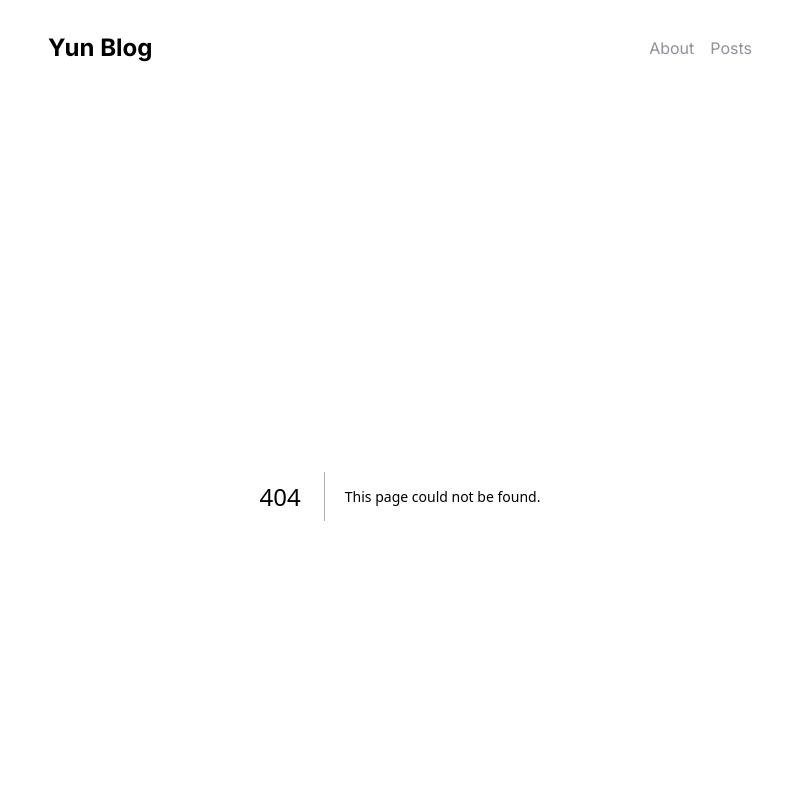
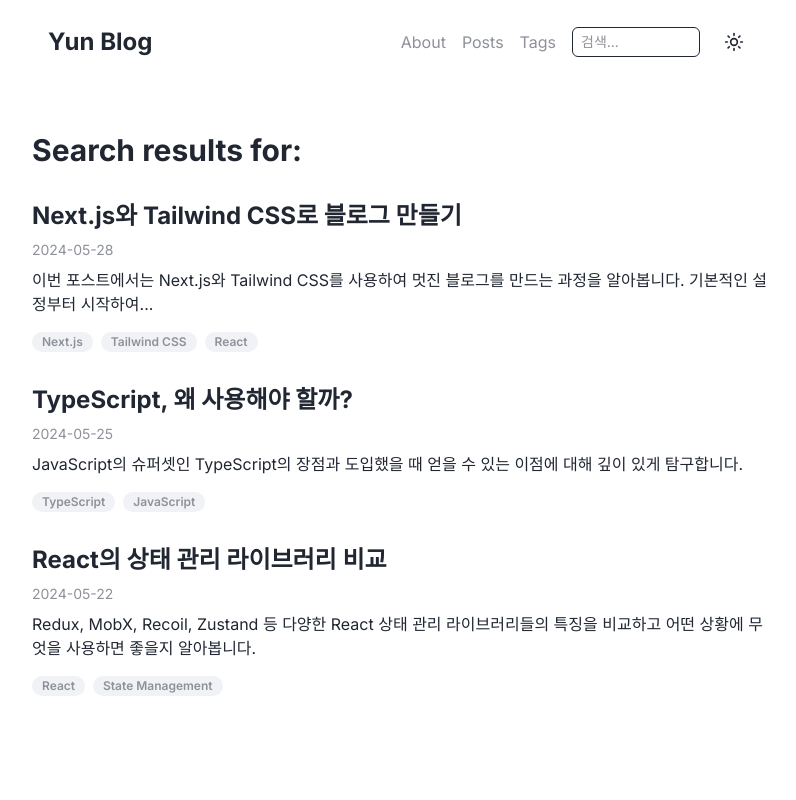
Before and after one commit to Yseek/yun-blog, a Next.js app: page /yun-blog/search in a window 1280 px wide. Before the commit this address had no page. Shown: the top 800 px of the page, without its empty margins (240-1036 px from the left). Built offline with nearby package versions, Linux system fonts and the light colour scheme.

Commit message:
✨ tag, 테마, 검색 추가

```diff
--- /dev/null
+++ b/src/app/search/page.tsx
@@ -0,0 +1,32 @@
+"use client";
+
+import { useSearchParams } from 'next/navigation';
+import { PostPreview } from '@/components/PostPreview';
+import { posts } from '@/posts';
+
+export default function SearchPage() {
+  const searchParams = useSearchParams();
+  const query = searchParams.get('q') || '';
+
+  const filteredPosts = posts.filter(post =>
+    post.title.toLowerCase().includes(query.toLowerCase()) ||
+    post.summary.toLowerCase().includes(query.toLowerCase())
+  );
+
+  return (
+    <div className="py-12">
+      <h1 className="text-3xl font-bold mb-8">
+        Search results for: <span className="text-primary">{query}</span>
+      </h1>
+      <div>
+        {filteredPosts.length > 0 ? (
+          filteredPosts.map(post => (
+            <PostPreview key={post.id} post={post} />
+          ))
+        ) : (
+          <p>검색 결과가 없습니다.</p>
+        )}
+      </div>
+    </div>
+  );
+}
--- /dev/null
+++ b/src/app/tags/[tag]/page.tsx
@@ -0,0 +1,33 @@
+import { PostPreview } from '@/components/PostPreview';
+import { posts } from '@/posts';
+import type { Post } from '@/posts';
+
+// 동적 메타데이터 생성
+export async function generateMetadata({ params }: { params: { tag: string } }) {
+  const tag = decodeURIComponent(params.tag);
+  return {
+    title: `Posts tagged with "${tag}" | Yun Blog`,
+  };
+}
+
+export default function TagPage({ params }: { params: { tag: string } }) {
+  const tag = decodeURIComponent(params.tag);
+  const filteredPosts = posts.filter(post => post.tags.includes(tag));
+
+  return (
+    <div className="py-12">
+      <h1 className="text-3xl font-bold mb-8">
+        Posts tagged with: <span className="text-primary">{tag}</span>
+      </h1>
+      <div>
+        {filteredPosts.length > 0 ? (
+          filteredPosts.map((post: Post) => (
+            <PostPreview key={post.id} post={post} />
+          ))
+        ) : (
+          <p>해당 태그를 가진 게시물이 없습니다.</p>
+        )}
+      </div>
+    </div>
+  );
+}
--- /dev/null
+++ b/src/app/tags/page.tsx
@@ -0,0 +1,36 @@
+import type { Metadata } from 'next';
+import Link from 'next/link';
+import { posts } from '@/posts';
+
+export const metadata: Metadata = {
+  title: 'Tags | Yun Blog',
+  description: '블로그의 모든 태그 목록',
+};
+
+export default function TagsPage() {
+  const allTags = [...new Set(posts.flatMap(post => post.tags))];
+
+  return (
+    <div className="py-12">
+      <div className="text-center mb-12">
+        <h1 className="text-4xl font-extrabold tracking-tight text-primary sm:text-5xl">
+          Tags
+        </h1>
+        <p className="mt-4 max-w-2xl mx-auto text-xl text-muted-foreground">
+          태그 별로 게시물을 모아보세요.
+        </p>
+      </div>
+      <div className="flex flex-wrap justify-center gap-4">
+        {allTags.map(tag => (
+          <Link
+            key={tag}
+            href={`/tags/${encodeURIComponent(tag)}`}
+            className="bg-muted text-muted-foreground hover:bg-primary hover:text-primary-foreground px-4 py-2 rounded-full text-lg font-medium transition-colors"
+          >
+            {tag}
+          </Link>
+        ))}
+      </div>
+    </div>
+  );
+}
--- a/src/components/Header.tsx
+++ b/src/components/Header.tsx
@@ -1,21 +1,29 @@
 import Link from 'next/link';
+import { ThemeToggle } from './ThemeToggle';
+import { SearchInput } from './SearchInput';
 
 export function Header() {
   return (
-    <header className="py-8">
+    <header className="py-6">
       <div className="container mx-auto flex justify-between items-center px-4">
         <Link href="/" className="text-2xl font-bold">
           Yun Blog
         </Link>
-        <nav className="flex space-x-4">
+        <div className="flex items-center space-x-4">
+          <nav className="hidden sm:flex space-x-4">
             <Link href="/about" className="text-muted-foreground hover:text-foreground">
               About
             </Link>
             <Link href="/posts" className="text-muted-foreground hover:text-foreground">
               Posts
             </Link>
-          {/* 다크 모드 토글 버튼 등 추가 가능 */}
+            <Link href="/tags" className="text-muted-foreground hover:text-foreground">
+              Tags
+            </Link>
           </nav>
+          <SearchInput />
+          <ThemeToggle />
+        </div>
       </div>
     </header>
   );
--- /dev/null
+++ b/src/components/SearchInput.tsx
@@ -0,0 +1,28 @@
+"use client";
+
+import { useState } from 'react';
+import { useRouter } from 'next/navigation';
+
+export function SearchInput() {
+  const [query, setQuery] = useState('');
+  const router = useRouter();
+
+  const handleSearch = (e: React.FormEvent) => {
+    e.preventDefault();
+    if (query.trim()) {
+      router.push(`/search?q=${query.trim()}`);
+    }
+  };
+
+  return (
+    <form onSubmit={handleSearch}>
+      <input
+        type="search"
+        value={query}
+        onChange={(e) => setQuery(e.target.value)}
+        placeholder="검색..."
+        className="px-2 py-1 rounded-md border bg-transparent text-sm w-32 focus:w-40 transition-all"
+      />
+    </form>
+  );
+}
--- /dev/null
+++ b/src/components/ThemeToggle.tsx
@@ -0,0 +1,46 @@
+"use client";
+
+import * as React from "react";
+import { useTheme } from "next-themes";
+
+export function ThemeToggle() {
+  const { theme, setTheme } = useTheme();
+
+  // hydration 오류를 피하기 위해, 컴포넌트가 마운트된 후에만 UI를 렌더링합니다.
+  const [mounted, setMounted] = React.useState(false);
+  React.useEffect(() => setMounted(true), []);
+
+  if (!mounted) {
+    return null;
+  }
+
+  const toggleTheme = () => {
+    setTheme(theme === "dark" ? "light" : "dark");
+  };
+
+  return (
+    <button
+      onClick={toggleTheme}
+      className="p-2 rounded-md hover:bg-muted"
+      aria-label="Toggle theme"
+    >
+      {theme === "dark" ? (
+        <svg xmlns="http://www.w3.org/2000/svg" width="20" height="20" viewBox="0 0 24 24" fill="none" stroke="currentColor" strokeWidth="2" strokeLinecap="round" strokeLinejoin="round">
+          <path d="M12 3a6 6 0 0 0 9 9 9 9 0 1 1-9-9Z"/>
+        </svg>
+      ) : (
+        <svg xmlns="http://www.w3.org/2000/svg" width="20" height="20" viewBox="0 0 24 24" fill="none" stroke="currentColor" strokeWidth="2" strokeLinecap="round" strokeLinejoin="round">
+          <circle cx="12" cy="12" r="4"/>
+          <path d="M12 2v2"/>
+          <path d="M12 20v2"/>
+          <path d="m4.93 4.93 1.41 1.41"/>
+          <path d="m17.66 17.66 1.41 1.41"/>
+          <path d="M2 12h2"/>
+          <path d="M20 12h2"/>
+          <path d="m6.34 17.66-1.41 1.41"/>
+          <path d="m19.07 4.93-1.41 1.41"/>
+        </svg>
+      )}
+    </button>
+  );
+}
```
Lines whose indentation alone changed are shown as unchanged.
